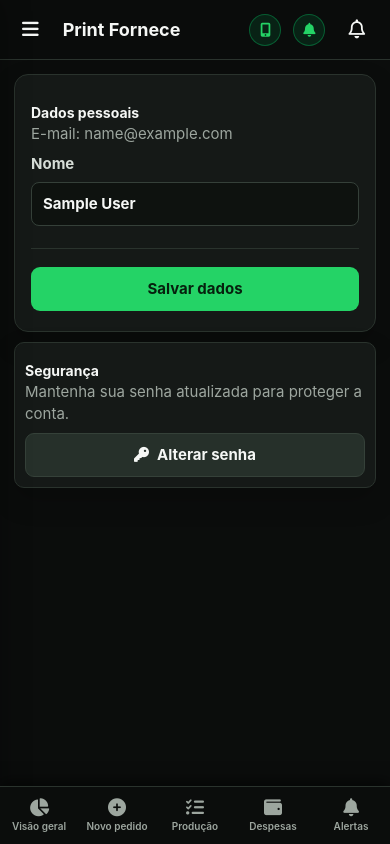
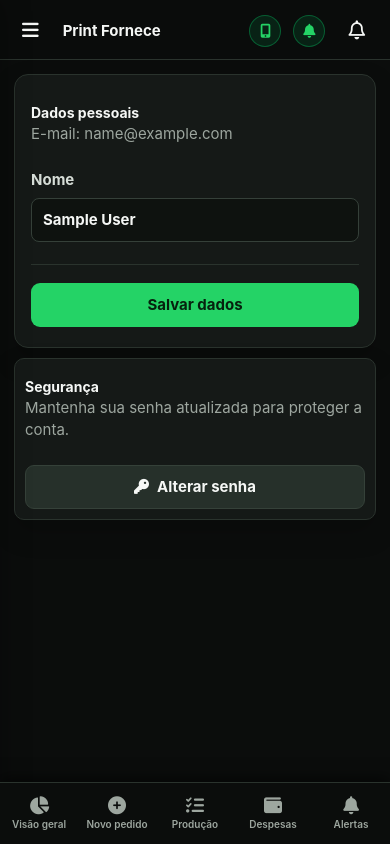
Before and after one commit to Fawlerr/print-fornece, a Django app: page /accounts/profile/ in a window 390 px wide. Run offline with Django 5.2, Linux system fonts and the light colour scheme; the visitor is signed in with stand-in values (Sample User, id 1); data that the repository does not hold is empty.

Commit message:
fix: resolve dashboard table bottom push alignment and mobile bottom navigation content overlap

```diff
--- a/static/css/overrides.css
+++ b/static/css/overrides.css
@@ -35,6 +35,17 @@
   grid-template-columns: 1.25fr 0.75fr;
   gap: 26px;
   margin-bottom: 26px;
+  align-items: stretch;
+}
+
+/* Fix for Pedidos Recentes & Dashboard Cards pushing table to bottom */
+.two-col > .card,
+.dashboard-card {
+  display: flex !important;
+  flex-direction: column !important;
+  justify-content: flex-start !important;
+  gap: 16px !important;
+  margin-bottom: 0 !important;
 }
 
 .card {
@@ -46,11 +57,11 @@
 }
 
 .card-pad {
-  padding: 26px 28px;
+  padding: 24px 26px;
 }
 
 .section-heading {
-  margin: 28px 0 16px;
+  margin: 0 0 12px 0;
 }
 
 /* Novo Pedido (Create Order Form) Centering */
@@ -144,6 +155,12 @@ canvas#finance-chart, canvas#stage-chart {
 .notification-dropdown small, .notification-dropdown p { color: #9da69f; margin: 0; font-size: 12px; }
 .notification-dropdown .notification-see-all { color: #24d366; font-weight: 700; }
 
+/* Quote URL break text fix */
+.quote-url-link {
+  word-break: break-all;
+  overflow-wrap: anywhere;
+}
+
 /* Mobile & PWA WebApp Optimizations */
 @media (max-width: 1100px) {
   .stats-grid { grid-template-columns: repeat(2, 1fr); gap: 14px; }
@@ -152,10 +169,56 @@ canvas#finance-chart, canvas#stage-chart {
 }
 
 @media (max-width: 760px) {
-  .page-body { padding: 20px 14px; padding-bottom: max(24px, env(safe-area-inset-bottom)); }
+  /* Extra bottom padding on mobile so fixed bottom bar never hides page content */
+  .page-body {
+    padding: 16px 14px !important;
+    padding-bottom: calc(95px + env(safe-area-inset-bottom, 0px)) !important;
+  }
+
+  /* Topbar header title wrapping fix for long order numbers */
+  .topbar {
+    padding: 10px 14px !important;
+    min-height: 60px !important;
+  }
+
+  .topbar h1 {
+    font-size: 15px !important;
+    line-height: 1.2 !important;
+    margin: 0 !important;
+    white-space: nowrap !important;
+    overflow: hidden !important;
+    text-overflow: ellipsis !important;
+    max-width: calc(100vw - 140px) !important;
+  }
+
+  .topbar-title p {
+    font-size: 11px !important;
+    margin: 0 !important;
+    white-space: nowrap !important;
+    overflow: hidden !important;
+    text-overflow: ellipsis !important;
+    max-width: calc(100vw - 140px) !important;
+  }
+
   .form-card { padding: 20px 16px; margin: 0; max-width: 100%; }
   .kanban { grid-template-columns: repeat(6, minmax(260px, 82vw)); gap: 14px; }
   .stat-card { padding: 16px; }
   .btn { min-height: 44px; }
   select, input, textarea { min-height: 44px; }
+
+  /* Fixed Mobile Bottom Bar */
+  .mobile-bottom-nav {
+    display: flex !important;
+    position: fixed !important;
+    bottom: 0 !important;
+    left: 0 !important;
+    right: 0 !important;
+    height: calc(62px + env(safe-area-inset-bottom, 0px)) !important;
+    padding-bottom: env(safe-area-inset-bottom, 0px) !important;
+    background: #101310 !important;
+    border-top: 1px solid var(--line) !important;
+    z-index: 100 !important;
+    justify-content: space-around !important;
+    align-items: center !important;
+  }
 }
```
